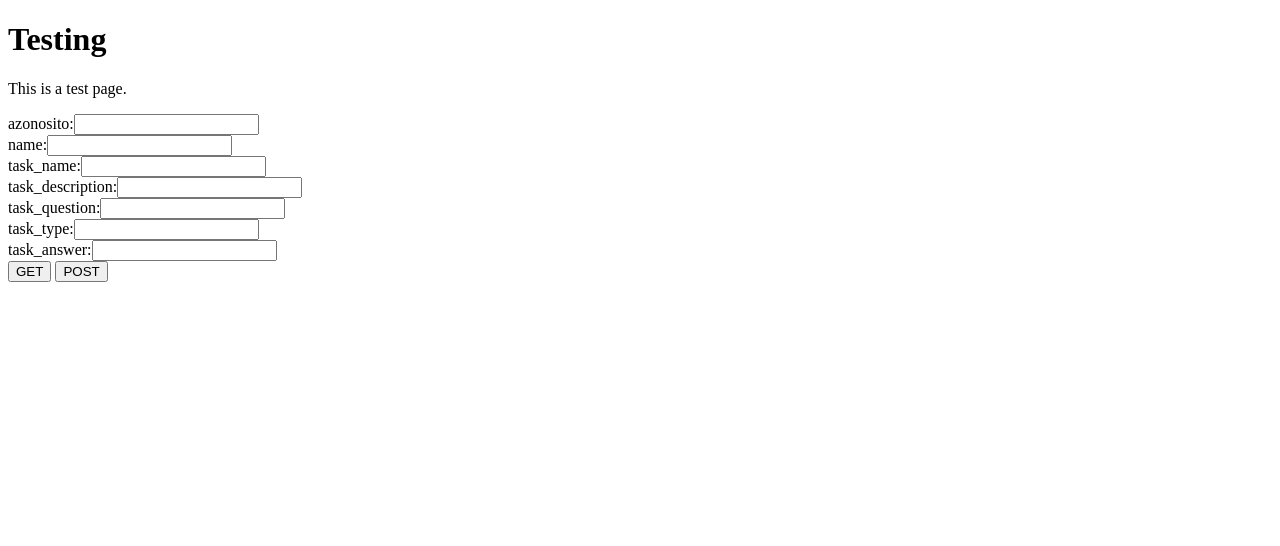
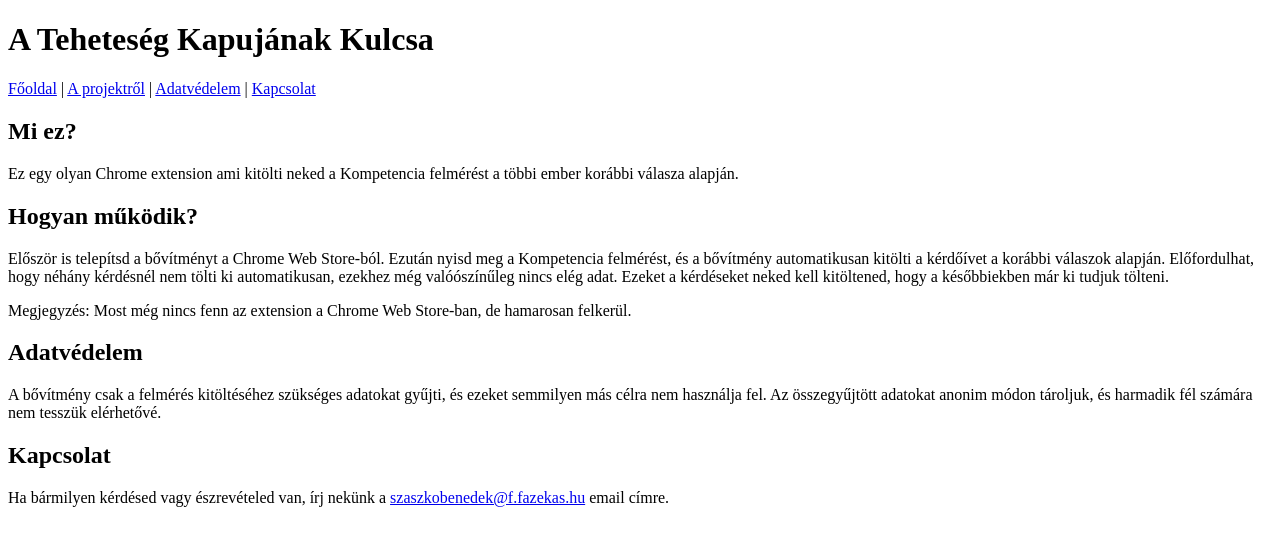
Before and after one commit to SzBence3/TeKaKuServer, a website: page webpage/index.html in a window 1280 px wide. Drawn offline with Linux system fonts and the light colour scheme.

Commit message:
added webpage

```diff
--- a/webpage/index.html
+++ b/webpage/index.html
@@ -3,22 +3,44 @@
 <head>
     <meta charset="UTF-8">
     <meta name="viewport" content="width=device-width, initial-scale=1.0">
-    <title>Testing</title>
+    <title>TeKaKu</title>
 </head>
 <body>
-    <h1>Testing</h1>
-    <p>This is a test page.</p>
-    azonosito:<input type="text" id="azonosito" name="azonosito"><br>
-    name:<input type="text" id="name" name="name"><br>
-    task_name:<input type="text" id="taskname" name="tasktitle"><br>
-    task_description:<input type="text" id="description" name="taskdescription"><br>
-    task_question:<input type="text" id="question" name="taskid"><br>
-    task_type:<input type="text" id="type" name="tasktype"><br>
-    task_answer:<input type="text" id="answer" name="taskanswer"><br>
-    <button id="get" >GET</button>
-    <button id="post">POST</button><br>
-    <div id="response"></div>
+    <h1>A Teheteség Kapujának Kulcsa</h1>
+    <!--Navigáció-->
+    <div>
+        <a href="index.html">Főoldal</a> |
+        <a href="about.html">A projektről</a> |
+        <a href="privacy.html">Adatvédelem</a> |
+        <a href="contact.html">Kapcsolat</a>
+    <div>
+        <h2>Mi ez?</h2>
+        <p>Ez egy olyan Chrome extension ami kitölti neked a Kompetencia felmérést a többi ember korábbi válasza alapján.</p>
+    </div>
+    <div>
+        <h2>Hogyan működik?</h2>
+        <p>
+            Először is telepítsd a bővítményt a Chrome Web Store-ból.
+            Ezután nyisd meg a Kompetencia felmérést, és a bővítmény automatikusan kitölti a kérdőívet a korábbi válaszok alapján.
+            Előfordulhat, hogy néhány kérdésnél nem tölti ki automatikusan, ezekhez még valóószínűleg nincs elég adat.
+            Ezeket a kérdéseket neked kell kitöltened, hogy a későbbiekben már ki tudjuk tölteni.
+        </p>
+        <p>
+            Megjegyzés: Most még nincs fenn az extension a Chrome Web Store-ban, de hamarosan felkerül.
+        </p>
+    </div>
+    <div>
+        <h2>Adatvédelem</h2>
+        <p>
+            A bővítmény csak a felmérés kitöltéséhez szükséges adatokat gyűjti, és ezeket semmilyen más célra nem használja fel.
+            Az összegyűjtött adatokat anonim módon tároljuk, és harmadik fél számára nem tesszük elérhetővé.
+        </p>
+    </div>
+    <div>
+        <h2>Kapcsolat</h2>
+        <p>
+            Ha bármilyen kérdésed vagy észrevételed van, írj nekünk a <a href="mailto:szaszkobenedek@f.fazekas.hu">szaszkobenedek@f.fazekas.hu</a> email címre.
 
-    <script src = "scripts.js"></script>
+        </p>
 </body>
 </html>
```
Also changed, not shown: index.js (+2 -7 lines), webpage/about.html (added, +35 -0 lines), webpage/test/index.html (added, +24 -0 lines), webpage/test/scripts.js (renamed from webpage/scripts.js).
